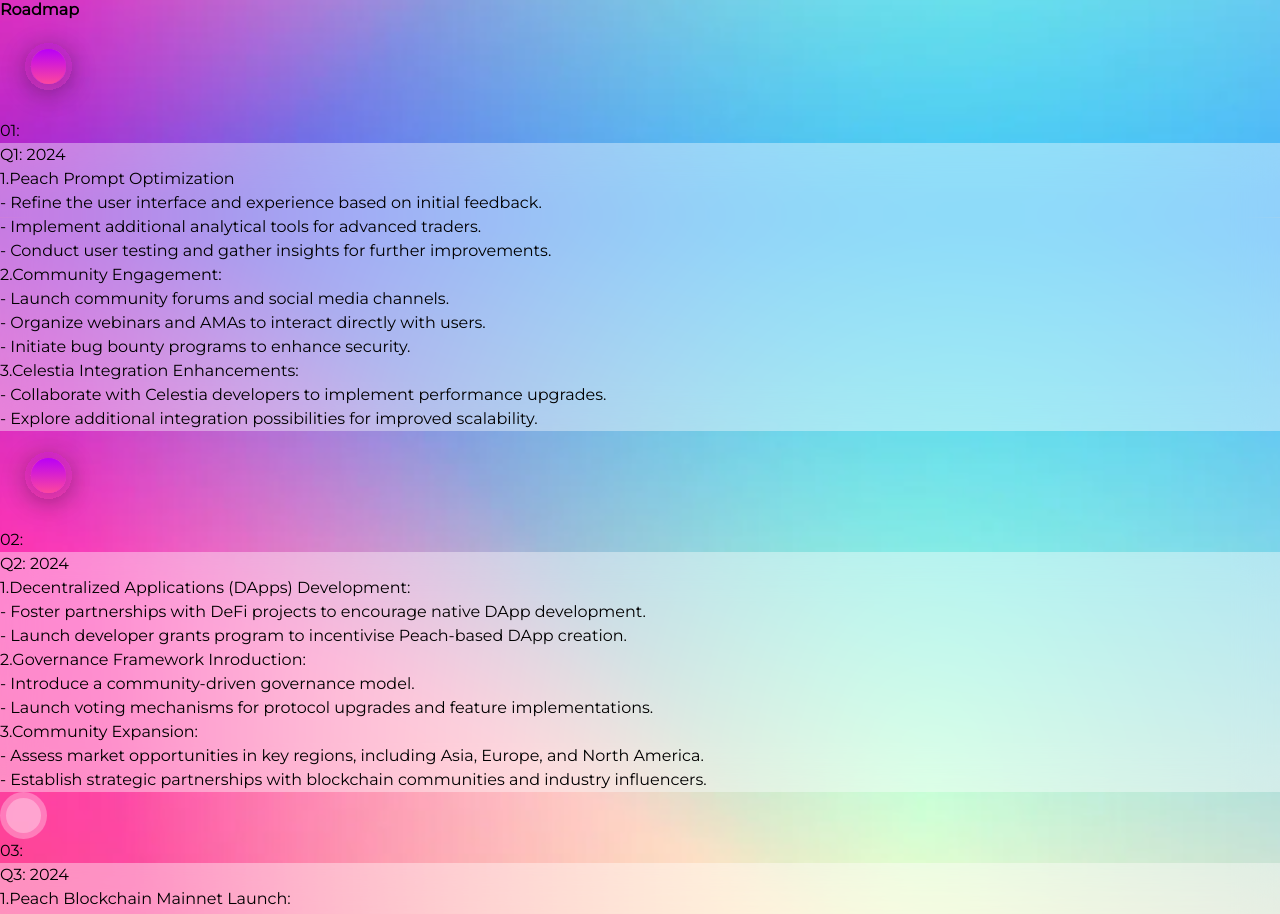
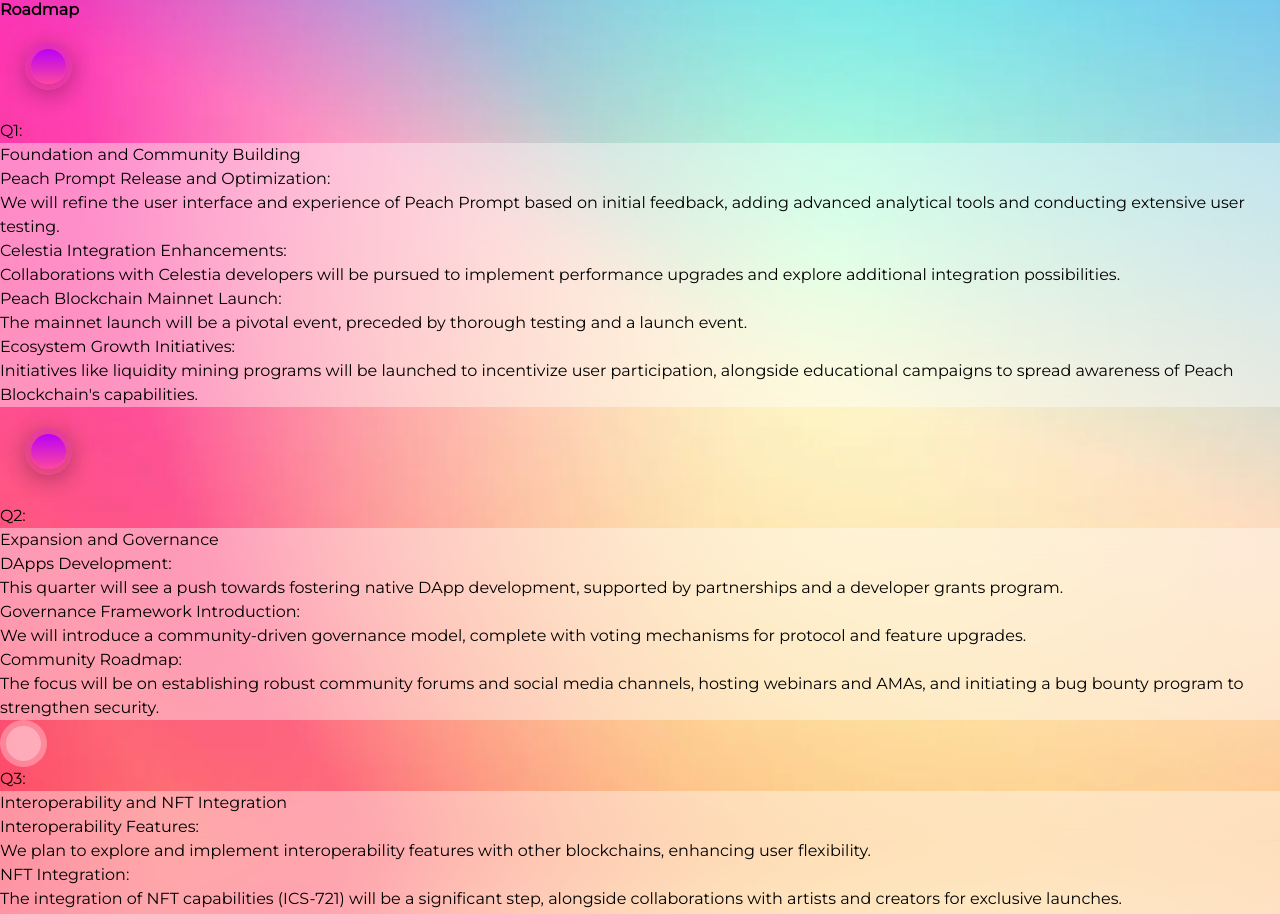
Before and after one commit to Peach-Foundation/peach-webpage, a React (Vite) app: page / in a window 1280 px wide. Shown: the part 4773-5687 px from the top of the page. Built offline with nearby package versions, Linux system fonts and the light colour scheme; a web font is replaced by a local one.

Commit message:
Fixed roadmap, twitter community button, PCH token typos

```diff
--- a/src/components/BuildSection.jsx
+++ b/src/components/BuildSection.jsx
@@ -8,7 +8,7 @@
             <div className='flex justify-end h-full lg:max-w-[96%] max-w-[90%] px-4 sm:pt-24 pt-32'>
             <div className='flex flex-col  h-full px-4'>
             <h1 className='font-bold lg:text-7xl md:text-7xl text-4xl'>$PCH Token</h1>
-            <p className='lg:max-w-[90%] lg:text-xl text-base py-8 '>Native to Peach blockchain, $PCH will be used for security and governace.</p>
+            <p className='lg:max-w-[90%] lg:text-xl text-base py-8 '>Native to Peach Zone, $PCH will be used for security and governance.</p>
           <button className='bg-black text-white px-8 py-3 rounded-full w-fit'><a href="https://peach-layer-2.gitbook.io/documentation/peach-token-usdpch">Tokenomics</a></button>
             </div>
             </div>
--- a/src/components/Footer.jsx
+++ b/src/components/Footer.jsx
@@ -171,7 +171,7 @@
             <div>
               <p className="font-extrabold text-black text-xl ">Follow us</p>
              <a href="https://twitter.com/PeachLayer2"><button className='px-4 py-3  mt-5 rounded-md font-semibold bg-black text-white'>
-                Community
+                Twitter
               </button>
               </a>
             </div>
--- a/src/components/Roadmap.jsx
+++ b/src/components/Roadmap.jsx
@@ -17,53 +17,42 @@
                                 <img className='w-[200px]' src={pCircle} alt="" />
 
                             </div>
-                            <h1 className='absolute -left-20 font-extrabold text-3xl top-10'>01:</h1>
+                            <h1 className='absolute -left-20 font-extrabold text-3xl top-10'>Q1:</h1>
                         </div>
                         <div className='md:pb-6 pb-12 w-full'>
                             <div className="block p-6 rounded-lg shadow-lg questions w-full ml-6">
-                                <h1 className='font-black text-2xl'>Q1: 2024</h1>
+                                <h1 className='font-black text-2xl'>Foundation and Community Building</h1>
                                 <div className="lg:text-base text-sm font-semibold">
-                                    <p className='py-2'>1.Peach Prompt Optimization</p>
+                                    <p className='py-2'>Peach Prompt Release and Optimization:</p>
                                     <div className=''>
-
-                                        <ol className='flex md:ml-3.5 ml-2  flex-col gap-1'>
-                                            <li>- Refine the user interface and experience based on initial feedback.</li>
-                                            <li>- Implement additional analytical tools for advanced traders.</li>
-                                            <li>- Conduct user testing and gather insights for further improvements.</li>
-                                        </ol>
-
-
+                                        <ul className='flex md:ml-3.5 ml-2  flex-col gap-1'>
+                                            <li>We will refine the user interface and experience of Peach Prompt based on initial feedback, adding advanced analytical tools and conducting extensive user testing.</li>
+                                        </ul>
                                     </div>
-
-
                                     <div className=" py-3">
-                                        <p className='py-2'>2.Community Engagement:</p>
+                                        <p className='py-2'>Celestia Integration Enhancements:</p>
                                         <div>
-
-                                            <ol className='flex md:ml-3.5 ml-2  flex-col gap-1'>
-                                                <li>- Launch community forums and social media channels.</li>
-                                                <li>- Organize webinars and AMAs to interact directly with users.</li>
-                                                <li>- Initiate bug bounty programs to enhance security.</li>
-                                            </ol>
-
-
+                                            <ul className='flex md:ml-3.5 ml-2  flex-col gap-1'>
+                                                <li>Collaborations with Celestia developers will be pursued to implement performance upgrades and explore additional integration possibilities.</li>
+                                            </ul>
                                         </div>
-
                                     </div>
 
                                     <div className=" py-3">
-                                        <p className='py-2'>3.Celestia Integration Enhancements:</p>
+                                        <p className='py-2'>Peach Blockchain Mainnet Launch:</p>
                                         <div>
-
-                                            <ol className='flex md:ml-3.5 ml-2 flex-col gap-1'>
-                                                <li>- Collaborate with Celestia developers to implement performance upgrades. </li>
-                                                <li>- Explore additional integration possibilities for improved scalability.</li>
-
-                                            </ol>
-
-
+                                            <ul className='flex md:ml-3.5 ml-2 flex-col gap-1'>
+                                                <li>The mainnet launch will be a pivotal event, preceded by thorough testing and a launch event.</li>
+                                            </ul>
                                         </div>
-
+                                    </div>
+                                    <div className=" py-3">
+                                        <p className='py-2'>Ecosystem Growth Initiatives:</p>
+                                        <div>
+                                            <ul className='flex md:ml-3.5 ml-2 flex-col gap-1'>
+                                                <li>Initiatives like liquidity mining programs will be launched to incentivize user participation, alongside educational campaigns to spread awareness of Peach Blockchain&apos;s capabilities.</li>
+                                            </ul>
+                                        </div>
                                     </div>
                                 </div>
                             </div>
@@ -79,54 +68,35 @@
                                     <img className=' relative z-20 w-[200px]' src={pCircle} alt="" />
                                     <div className='w-[8px] bg-[#d118d9] h-12 z-0  absolute -top-3 left-[48%]'></div>
                                 </div>
-                                <h1 className='absolute -left-20 font-extrabold text-3xl top-10'>02:</h1>
+                                <h1 className='absolute -left-20 font-extrabold text-3xl top-10'>Q2:</h1>
                             </div>
                             <div className='py-6 w-full'>
                                 {/* Question 2 */}
                                 <div className="block p-6 rounded-lg shadow-lg questions w-full ml-6">
-                                    <h1 className='font-black text-2xl'>Q2: 2024</h1>
+                                    <h1 className='font-black text-2xl'>Expansion and Governance</h1>
                                     <div className="lg:text-base text-sm font-semibold">
-                                        <p className='py-2'>1.Decentralized Applications (DApps) Development:</p>
+                                        <p className='py-2'>DApps Development:</p>
                                         <div className=''>
-
-                                            <ol className='flex md:ml-3.5 ml-2  flex-col gap-1'>
-                                                <li>- Foster partnerships with DeFi projects to encourage native DApp development.</li>
-                                                <li>- Launch developer grants program to incentivise Peach-based DApp creation.</li>
-
-                                            </ol>
-
-
+                                            <ul className='flex md:ml-3.5 ml-2  flex-col gap-1'>
+                                                <li>This quarter will see a push towards fostering native DApp development, supported by partnerships and a developer grants program.</li>
+                                            </ul>
                                         </div>
-
-
                                         <div className=" py-3">
-                                            <p className='py-2'>2.Governance Framework Inroduction:</p>
+                                            <p className='py-2'>Governance Framework Introduction:</p>
                                             <div>
-
-                                                <ol className='flex md:ml-3.5 ml-2  flex-col gap-1'>
-                                                    <li>- Introduce a community-driven governance model.</li>
-                                                    <li>- Launch voting mechanisms for protocol upgrades and feature implementations.</li>
-
-                                                </ol>
-
-
+                                                <ul className='flex md:ml-3.5 ml-2  flex-col gap-1'>
+                                                    <li>We will introduce a community-driven governance model, complete with voting mechanisms for protocol and feature upgrades.</li>
+                                                </ul>
                                             </div>
-
                                         </div>
 
                                         <div className=" py-3">
-                                            <p className='py-2'>3.Community Expansion:</p>
+                                            <p className='py-2'>Community Roadmap:</p>
                                             <div>
-
-                                                <ol className='flex md:ml-3.5 ml-2 flex-col gap-1'>
-                                                    <li>- Assess market opportunities in key regions, including Asia, Europe, and North America. </li>
-                                                    <li>- Establish strategic partnerships with blockchain communities and industry influencers.</li>
-
-                                                </ol>
-
-
+                                                <ul className='flex md:ml-3.5 ml-2 flex-col gap-1'>
+                                                    <li>The focus will be on establishing robust community forums and social media channels, hosting webinars and AMAs, and initiating a bug bounty program to strengthen security.</li>
+                                                </ul>
                                             </div>
-
                                         </div>
                                     </div>
                                 </div>
@@ -138,56 +108,36 @@
                     <div className="md:flex flex-start">
                         <div className='relative '>
                             <div className=" rounded-full  absolute -left-7 top-7  w-[46px]">
-
                                 <img className='w-[100px]' src={wCircle} alt="" />
-
                             </div>
-                            <h1 className='absolute -left-20 font-extrabold text-3xl top-8'>03:</h1>
+                            <h1 className='absolute -left-20 font-extrabold text-3xl top-8'>Q3:</h1>
                         </div>
                         <div className='py-6 w-full'>
                             {/* Question 3 */}
                             <div className="block p-6 rounded-lg shadow-lg questions w-full ml-6">
-                                <h1 className='font-black text-2xl'>Q3: 2024</h1>
+                                <h1 className='font-black text-2xl'>Interoperability and NFT Integration</h1>
                                 <div className="lg:text-base text-sm font-semibold">
-                                    <p className='py-2'>1.Peach Blockchain Mainnet Launch:</p>
+                                    <p className='py-2'>Interoperability Features:</p>
                                     <div className=''>
-
-                                        <ol className='flex md:ml-3.5 ml-2  flex-col gap-1'>
-                                            <li>- Conduct thorough testing of the mainnet.</li>
-                                            <li>- Organize a high-profile launch event, inviting industry leaders and influencers.</li>
-
-                                        </ol>
-
-
+                                        <ul className='flex md:ml-3.5 ml-2  flex-col gap-1'>
+                                            <li>We plan to explore and implement interoperability features with other blockchains, enhancing user flexibility.</li>
+                                        </ul>
                                     </div>
-
-
                                     <div className="  py-3">
-                                        <p className='py-2'>2.Ecosystem Growth Initiatives:</p>
+                                        <p className='py-2'>NFT Integration:</p>
                                         <div>
-
-                                            <ol className='flex md:ml-3.5 ml-2 flex-col gap-1'>
-                                                <li>- Launch a liquidity mining program to incentivize users to provide liquidity.</li>
-                                                <li>- Onboard more DeFi projects onto Peach Blockchain.</li>
-
-                                            </ol>
-
-
+                                            <ul className='flex md:ml-3.5 ml-2 flex-col gap-1'>
+                                                <li>The integration of NFT capabilities (ICS-721) will be a significant step, alongside collaborations with artists and creators for exclusive launches.</li>
+                                            </ul>
                                         </div>
-
                                     </div>
 
                                     <div className=" py-3">
-                                        <p className='py-2'>3.Education and Awareness Campaigns:</p>
+                                        <p className='py-2'>Performance and Security Audits:</p>
                                         <div>
-
-                                            <ol className='flex md:ml-3.5 ml-2 flex-col gap-1'>
-                                                <li>- Launch educational content on Peach Blockchain&apos;s capabilities. </li>
-                                                <li>- Collaborate with universities and institutions for blockchain education programs.</li>
-
-                                            </ol>
-
-
+                                            <ul className='flex md:ml-3.5 ml-2 flex-col gap-1'>
+                                                <li>Rigorous third-party audits will be conducted to ensure the highest standards of performance and security.</li>
+                                            </ul>
                                         </div>
 
                                     </div>
@@ -196,131 +146,7 @@
                         </div>
                     </div>
                 </li>
-                <li className="border-l-8  BorderColor">
-                    <div className="md:flex flex-start">
-                        <div className='relative '>
-                            <div className=" rounded-full  absolute -left-7 top-7  w-[46px]">
 
-                                <img className='w-[100px]' src={wCircle} alt="" />
-
-                            </div>
-                            <h1 className='absolute -left-20 font-extrabold text-3xl top-8'>04:</h1>
-                        </div>
-                        <div className='py-6 w-full'>
-                            {/* Question 4 */}
-                            <div className="block p-6 rounded-lg shadow-lg questions w-full ml-6">
-                                <h1 className='font-black text-2xl'>Q4: 2024</h1>
-                                <div className="lg:text-base text-sm font-semibold">
-                                    <p className='py-2'>1.Interoperability Features:</p>
-                                    <div className=''>
-
-                                        <ol className='flex md:ml-3.5 ml-2  flex-col gap-1'>
-                                            <li>- Explore interoperability with other prominent blockchains.</li>
-                                            <li>- Implement cross-chain functionalities to enchance user flexibility.</li>
-
-                                        </ol>
-
-
-                                    </div>
-
-
-                                    <div className="  py-3">
-                                        <p className='py-2'>2.Net Integration:</p>
-                                        <div>
-
-                                            <ol className='flex md:ml-3.5 ml-2 flex-col gap-1'>
-                                                <li>- Integrate NFT capabilities into Peach Blockchain in the form of ERC-721</li>
-                                                <li>- Collaborate with artists and creators for exclusive NFT launches.</li>
-
-                                            </ol>
-
-
-                                        </div>
-
-                                    </div>
-
-                                    <div className=" py-3">
-                                        <p className='py-2'>3. Performance and Security Audits:</p>
-                                        <div>
-
-                                            <ol className='flex md:ml-3.5 ml-2 flex-col gap-1'>
-                                                <li>- Conduct third-party audits for both performance and security.</li>
-                                                <li>- Address any identified vulnerabilities promptly.</li>
-
-                                            </ol>
-
-
-                                        </div>
-
-                                    </div>
-                                </div>
-                            </div>
-                        </div>
-                    </div>
-                </li>
-                <li className="border-l-8 BorderColor ">
-                    <div className="md:flex flex-start">
-                        <div className='relative '>
-                            <div className=" rounded-full  absolute -left-7 top-7  w-[46px]">
-
-                                <img className='w-[100px]' src={wCircle} alt="" />
-
-                            </div>
-
-                        </div>
-                        <div className='py-6 w-full'>
-                            {/* onngoing throught */}
-                            <div className="block p-6 rounded-lg shadow-lg questions w-full ml-6">
-                                <h1 className='font-black text-2xl'>Ongoing: Throughout the Year</h1>
-                                <div className="lg:text-base text-sm font-semibold">
-                                    <p className='py-2'>1.User Feedback Iterations:</p>
-                                    <div className=''>
-
-                                        <ol className='flex md:ml-3.5 ml-2  flex-col gap-1'>
-                                            <li>- Continuously gather and analyze user feedback for ongoing improvements.</li>
-                                            <li>- Release regular updates addressing user needs and market dynamics.</li>
-
-                                        </ol>
-
-
-                                    </div>
-
-
-                                    <div className=" py-3">
-                                        <p className='py-2'>2.Strategic Partnerships:</p>
-                                        <div>
-
-                                            <ol className='flex md:ml-3.5 ml-2  flex-col gap-1'>
-                                                <li>- Foster collaborations with major players in the Blockchain and fintech industries.</li>
-                                                <li>- Explore potential partnerships with traditional finance institutions for blockchain integration.</li>
-
-                                            </ol>
-
-
-                                        </div>
-
-                                    </div>
-
-                                    <div className=" py-3">
-                                        <p className='py-2'>3.Regulatory Compliance:</p>
-                                        <div>
-
-                                            <ol className='flex md:ml-3.5 ml-2 flex-col gap-1'>
-                                                <li>- Stay abreast of global regulatory developments.</li>
-                                                <li>- Proactively adapt Peach Blockchain to meet compliance standards in key markets.</li>
-
-
-                                            </ol>
-
-
-                                        </div>
-
-                                    </div>
-                                </div>
-                            </div>
-                        </div>
-                    </div>
-                </li>
             </ol>
             <div className='relative  w-fit md:-left-40 -left-32'>
                 <img className='md:max-w-[40%] max-w-[60%]' src={t3} alt="" />
```
